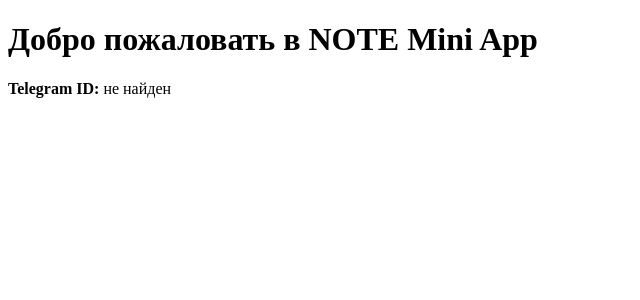
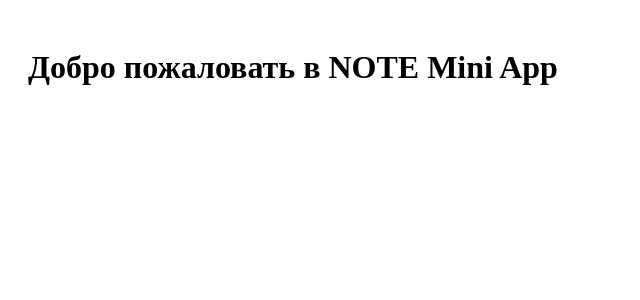
Before and after one commit to leagery/note-miniapp, a React (Vite) app: page / in a window 1280 px wide. Shown: the top 300 px of the page, without its empty margins (0-640 px from the left). Built offline with nearby package versions, Linux system fonts and the light colour scheme; the HTML template or start-up script is replaced by a standard one.

Commit message:
Fix rendering

```diff
--- a/src/pages/Home.jsx
+++ b/src/pages/Home.jsx
@@ -1,23 +1,7 @@
-import { useEffect, useState } from 'react';
-
 export default function Home() {
-  const [telegramId, setTelegramId] = useState(null);
-
-  useEffect(() => {
-    console.log('✅ Home.jsx загружен');
-    try {
-      const userId = window?.Telegram?.WebApp?.initDataUnsafe?.user?.id;
-      console.log('Telegram ID:', userId);
-      setTelegramId(userId || 'не найден');
-    } catch (e) {
-      console.error('Ошибка получения Telegram ID:', e);
-    }
-  }, []);
-
   return (
-    <div className="p-4">
-      <h1 className="text-xl font-bold mb-4">Добро пожаловать в NOTE Mini App</h1>
-      <p><strong>Telegram ID:</strong> {telegramId}</p>
+    <div style={{ padding: 20 }}>
+      <h1>Добро пожаловать в NOTE Mini App</h1>
     </div>
   );
 }
```
Also changed, not shown: 1 other file (tests, documents, lock files or other folders).
